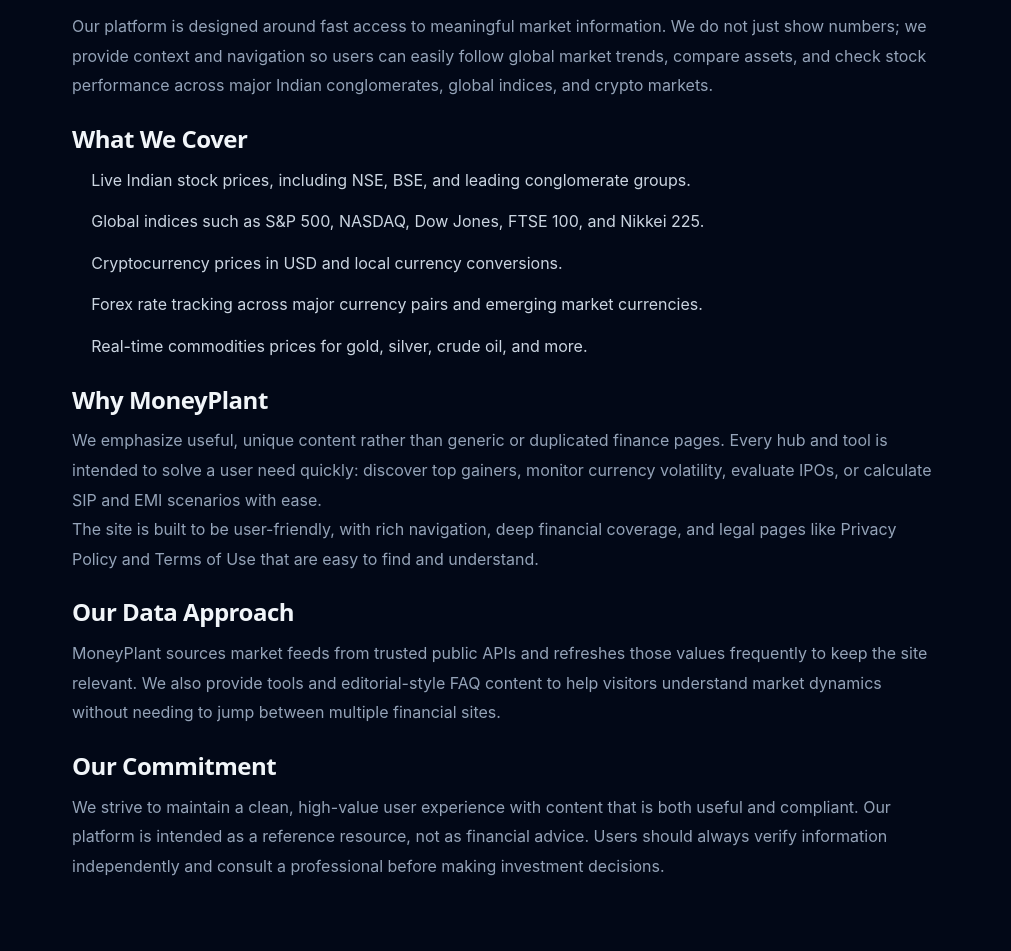
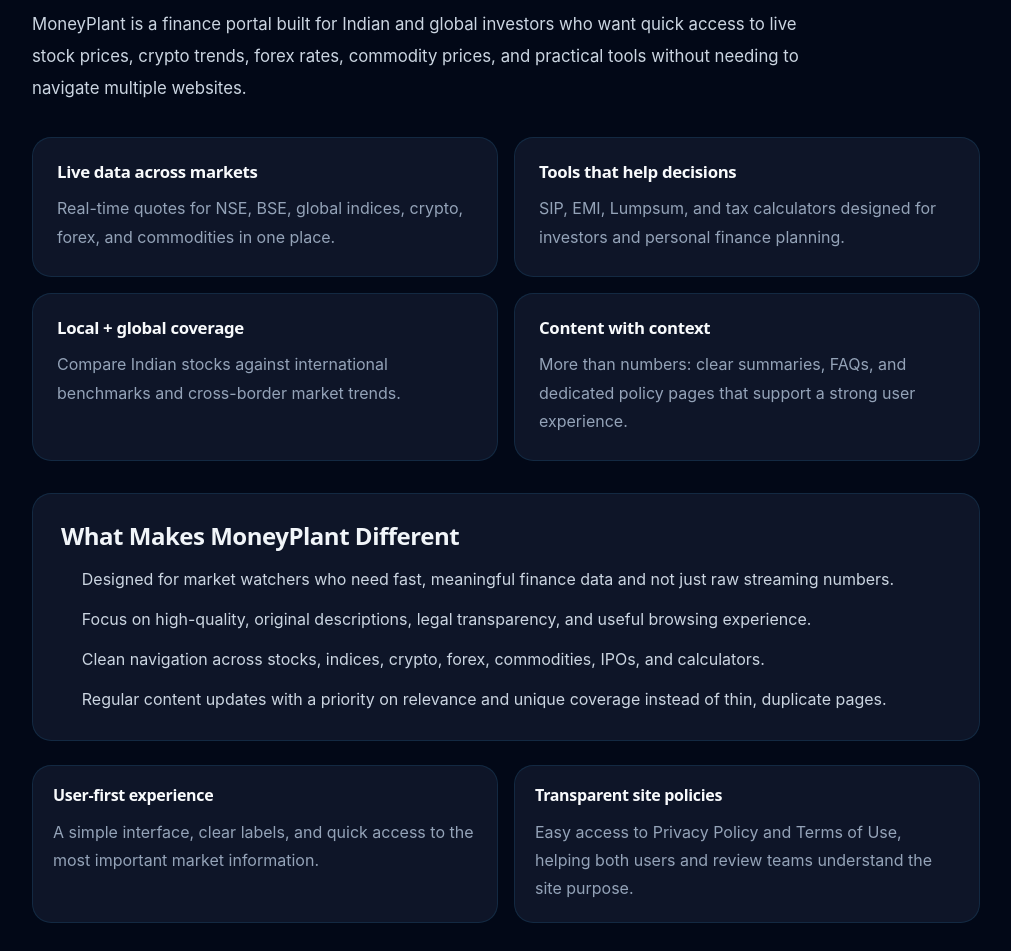
Before and after one commit to itskp26/moneyplant, a Next.js app in the folder app/: page /about in a window 1280 px wide. Shown: the part 341-1292 px from the top of the page, without its empty margins (134-1145 px from the left). Built offline with nearby package versions, Linux system fonts and the light colour scheme; no server answers.

Commit message:
feat: enhance About section with improved content and layout; integrate new features on Home page for better user engagement

```diff
--- a/app/app/about/page.tsx
+++ b/app/app/about/page.tsx
@@ -6,53 +6,60 @@ export const metadata: Metadata = getCommonMeta("About MoneyPlant", "/about");
 
 export default function AboutPage() {
   return (
-    <div className="container section" style={{ maxWidth: "900px", padding: "6rem 1rem", minHeight: "60vh" }}>
-      <h1 style={{ fontSize: "2.75rem", fontWeight: 800, marginBottom: "1.5rem", fontFamily: "var(--font-sora)" }}>About MoneyPlant</h1>
+    <div className="container section" style={{ maxWidth: "980px", padding: "6rem 1rem", minHeight: "60vh" }}>
+      <div style={{ display: "grid", gap: "2rem" }}>
+        <div style={{ display: "flex", flexDirection: "column", gap: "1rem" }}>
+          <p style={{ fontSize: "0.95rem", color: "#38bdf8", fontWeight: 700, letterSpacing: "0.16em", textTransform: "uppercase", margin: 0 }}>About MoneyPlant</p>
+          <h1 style={{ fontSize: "3rem", fontWeight: 800, margin: 0, lineHeight: 1.05, fontFamily: "var(--font-sora)" }}>Market intelligence made simple, fast, and locally relevant.</h1>
+          <p style={{ color: "#cbd5e1", lineHeight: 1.9, fontSize: "1.05rem", maxWidth: "780px" }}>
+            MoneyPlant is a finance portal built for Indian and global investors who want quick access to live stock prices, crypto trends, forex rates, commodity prices, and practical tools without needing to navigate multiple websites.
+          </p>
+        </div>
 
-      <div style={{ display: "flex", flexDirection: "column", gap: "1.5rem", color: "#94a3b8", lineHeight: 1.85 }}>
-        <p>
-          MoneyPlant is a premium financial intelligence platform built to help Indian and global investors access live market prices, currency exchange rates, commodities data, cryptocurrency updates, and essential tools from one place.
-        </p>
+        <div style={{ display: "grid", gridTemplateColumns: "1fr 1fr", gap: "1rem" }}>
+          {[
+            { title: "Live data across markets", description: "Real-time quotes for NSE, BSE, global indices, crypto, forex, and commodities in one place." },
+            { title: "Tools that help decisions", description: "SIP, EMI, Lumpsum, and tax calculators designed for investors and personal finance planning." },
+            { title: "Local + global coverage", description: "Compare Indian stocks against international benchmarks and cross-border market trends." },
+            { title: "Content with context", description: "More than numbers: clear summaries, FAQs, and dedicated policy pages that support a strong user experience." },
+          ].map((card) => (
+            <div key={card.title} style={{ background: "rgba(15, 23, 42, 0.94)", border: "1px solid rgba(56, 189, 248, 0.12)", borderRadius: "1.2rem", padding: "1.5rem" }}>
+              <h2 style={{ fontSize: "1.05rem", marginBottom: "0.75rem", color: "#f8fafc", fontWeight: 700 }}>{card.title}</h2>
+              <p style={{ color: "#94a3b8", lineHeight: 1.8, margin: 0 }}>{card.description}</p>
+            </div>
+          ))}
+        </div>
 
-        <p>
-          Our platform is designed around fast access to meaningful market information. We do not just show numbers; we provide context and navigation so users can easily follow global market trends, compare assets, and check stock performance across major Indian conglomerates, global indices, and crypto markets.
-        </p>
+        <div style={{ display: "grid", gap: "1.5rem" }}>
+          <section style={{ background: "rgba(15, 23, 42, 0.94)", border: "1px solid rgba(56, 189, 248, 0.12)", borderRadius: "1.2rem", padding: "1.75rem" }}>
+            <h2 style={{ fontSize: "1.5rem", fontWeight: 700, marginBottom: "1rem", color: "#f1f5f9" }}>What Makes MoneyPlant Different</h2>
+            <ul style={{ display: "grid", gap: "0.9rem", paddingLeft: "1.3rem", color: "#cbd5e1", margin: 0 }}>
+              <li>Designed for market watchers who need fast, meaningful finance data and not just raw streaming numbers.</li>
+              <li>Focus on high-quality, original descriptions, legal transparency, and useful browsing experience.</li>
+              <li>Clean navigation across stocks, indices, crypto, forex, commodities, IPOs, and calculators.</li>
+              <li>Regular content updates with a priority on relevance and unique coverage instead of thin, duplicate pages.</li>
+            </ul>
+          </section>
 
-        <section>
-          <h2 style={{ fontSize: "1.5rem", fontWeight: 700, marginBottom: "0.75rem", color: "#f1f5f9" }}>What We Cover</h2>
-          <ul style={{ display: "grid", gap: "0.75rem", paddingLeft: "1.2rem", color: "#cbd5e1" }}>
-            <li>Live Indian stock prices, including NSE, BSE, and leading conglomerate groups.</li>
-            <li>Global indices such as S&P 500, NASDAQ, Dow Jones, FTSE 100, and Nikkei 225.</li>
-            <li>Cryptocurrency prices in USD and local currency conversions.</li>
-            <li>Forex rate tracking across major currency pairs and emerging market currencies.</li>
-            <li>Real-time commodities prices for gold, silver, crude oil, and more.</li>
-          </ul>
-        </section>
+          <section style={{ display: "grid", gridTemplateColumns: "1fr 1fr", gap: "1rem" }}>
+            <div style={{ background: "rgba(15, 23, 42, 0.94)", border: "1px solid rgba(56, 189, 248, 0.12)", borderRadius: "1.2rem", padding: "1.25rem" }}>
+              <h3 style={{ fontSize: "1rem", fontWeight: 700, marginBottom: "0.75rem", color: "#f8fafc" }}>User-first experience</h3>
+              <p style={{ color: "#94a3b8", lineHeight: 1.75, margin: 0 }}>A simple interface, clear labels, and quick access to the most important market information.</p>
+            </div>
+            <div style={{ background: "rgba(15, 23, 42, 0.94)", border: "1px solid rgba(56, 189, 248, 0.12)", borderRadius: "1.2rem", padding: "1.25rem" }}>
+              <h3 style={{ fontSize: "1rem", fontWeight: 700, marginBottom: "0.75rem", color: "#f8fafc" }}>Transparent site policies</h3>
+              <p style={{ color: "#94a3b8", lineHeight: 1.75, margin: 0 }}>Easy access to Privacy Policy and Terms of Use, helping both users and review teams understand the site purpose.</p>
+            </div>
+          </section>
+        </div>
+      </div>
 
-        <section>
-          <h2 style={{ fontSize: "1.5rem", fontWeight: 700, marginBottom: "0.75rem", color: "#f1f5f9" }}>Why MoneyPlant</h2>
-          <p>
-            We emphasize useful, unique content rather than generic or duplicated finance pages. Every hub and tool is intended to solve a user need quickly: discover top gainers, monitor currency volatility, evaluate IPOs, or calculate SIP and EMI scenarios with ease.
-          </p>
-          <p>
-            The site is built to be user-friendly, with rich navigation, deep financial coverage, and legal pages like <Link href="/privacy">Privacy Policy</Link> and <Link href="/terms">Terms of Use</Link> that are easy to find and understand.
-          </p>
-        </section>
-
-        <section>
-          <h2 style={{ fontSize: "1.5rem", fontWeight: 700, marginBottom: "0.75rem", color: "#f1f5f9" }}>Our Data Approach</h2>
-          <p>
-            MoneyPlant sources market feeds from trusted public APIs and refreshes those values frequently to keep the site relevant. We also provide tools and editorial-style FAQ content to help visitors understand market dynamics without needing to jump between multiple financial sites.
-          </p>
-        </section>
-
-        <section>
-          <h2 style={{ fontSize: "1.5rem", fontWeight: 700, marginBottom: "0.75rem", color: "#f1f5f9" }}>Our Commitment</h2>
-          <p>
-            We strive to maintain a clean, high-value user experience with content that is both useful and compliant. Our platform is intended as a reference resource, not as financial advice. Users should always verify information independently and consult a professional before making investment decisions.
-          </p>
-        </section>
-      </div>
+      <style>{`
+        @media (max-width: 1024px) {
+          .container.section { padding: 4rem 1rem; }
+          div[style*="grid-template-columns: 1fr 1fr"] { grid-template-columns: 1fr !important; }
+        }
+      `}</style>
     </div>
   );
 }
```
Also changed, not shown: app/app/page.tsx (+38 -23 lines).
